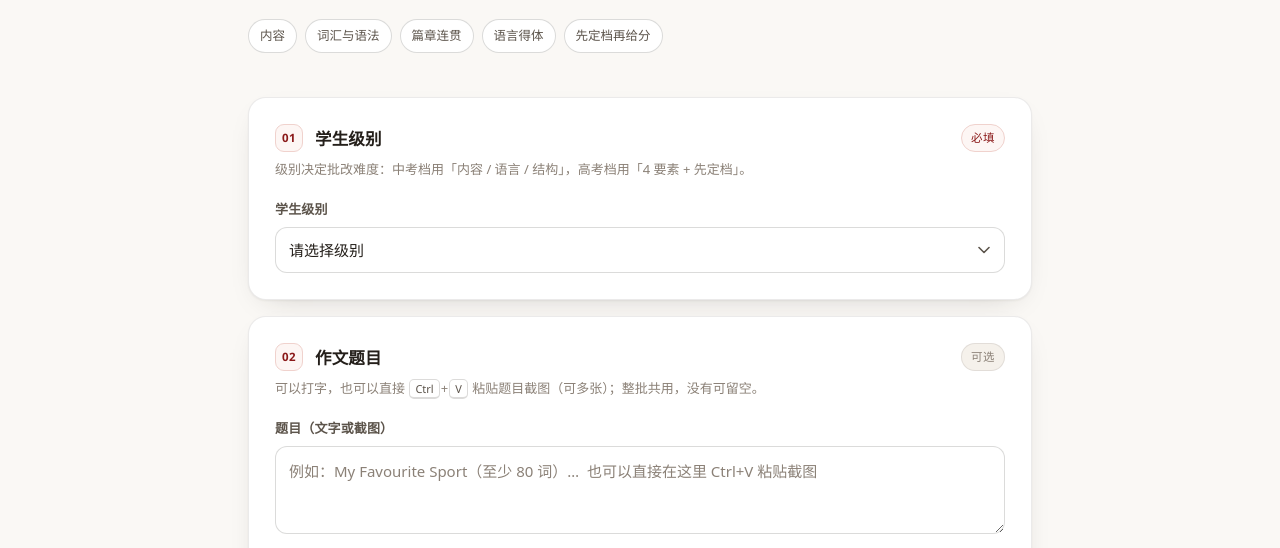
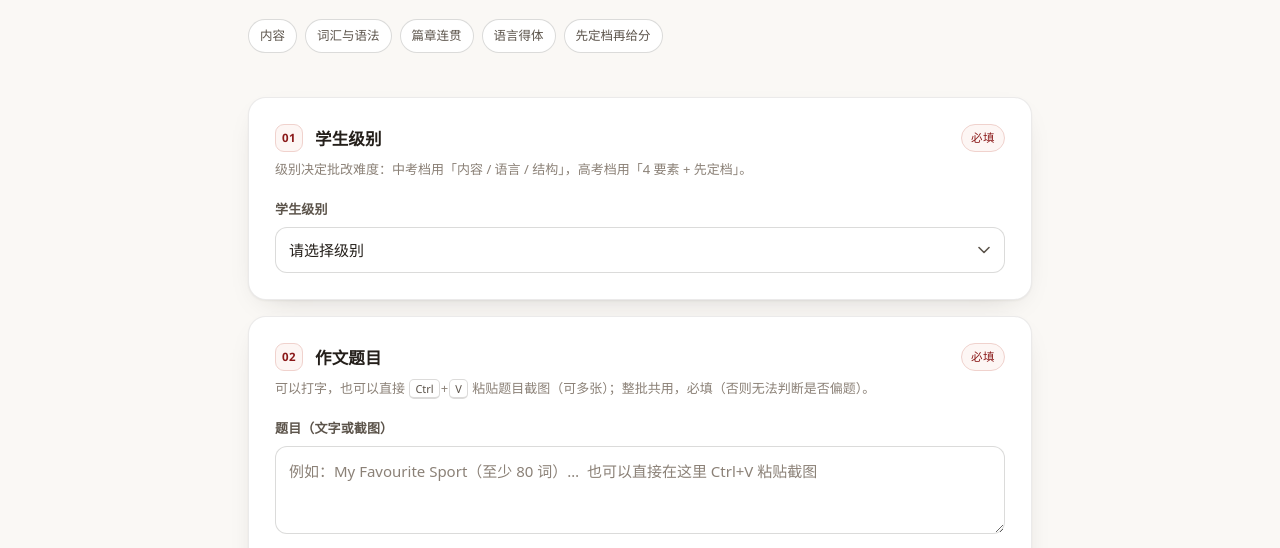
Before and after one commit to zhugex030415-coder/essay-check, a plain HTML site: page index.html in a window 1280 px wide. Shown: the part 248-796 px from the top of the page. Drawn offline with Linux system fonts and the light colour scheme.

Commit message:
question required + total=sum + compact layout

```diff
--- a/index.html
+++ b/index.html
@@ -315,9 +315,9 @@ kbd{
     <div class="step-head">
       <span class="num" aria-hidden="true">02</span>
       <h2>作文题目</h2>
-      <span class="chip">可选</span>
+      <span class="chip req">必填</span>
     </div>
-    <p class="note">可以打字，也可以直接 <kbd>Ctrl</kbd>+<kbd>V</kbd> 粘贴题目截图（可多张）；整批共用，没有可留空。</p>
+    <p class="note">可以打字，也可以直接 <kbd>Ctrl</kbd>+<kbd>V</kbd> 粘贴题目截图（可多张）；整批共用，必填（否则无法判断是否偏题）。</p>
     <div class="field">
       <label for="questionText">题目（文字或截图）</label>
       <textarea id="questionText" placeholder="例如：My Favourite Sport（至少 80 词）…  也可以直接在这里 Ctrl+V 粘贴截图"></textarea>
@@ -599,6 +599,7 @@ btn.addEventListener('click', async () => {
   if (btn.disabled) return;
   const level = sel.value;
   if (!level) { setStatus('请先选择学生级别。', 'err'); sel.focus(); return; }
+  if (!qText.value.trim() && !questionImgs.length) { setStatus('请先填写作文题目（文字或粘贴截图）。', 'err'); qText.focus(); return; }
   const todo = rows.filter(r => r.images.length && !r.running);
   if (!todo.length) { setStatus('还没放作文截图。', 'err'); return; }
   const noName = todo.filter(r => !r.nameInput.value.trim());
```
